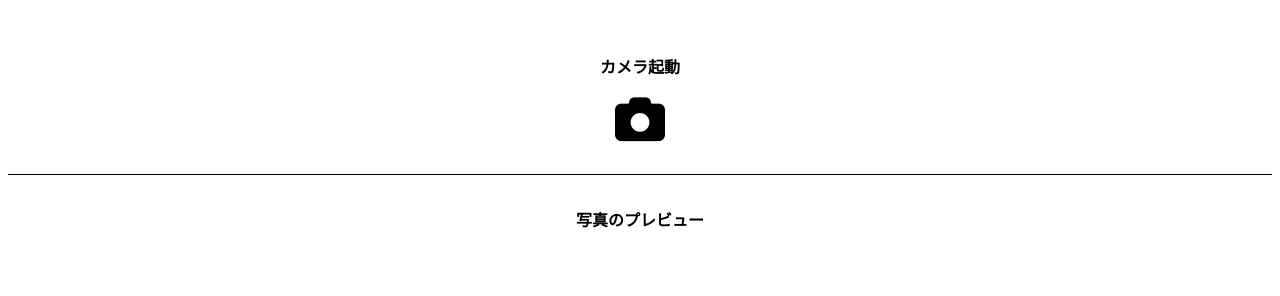
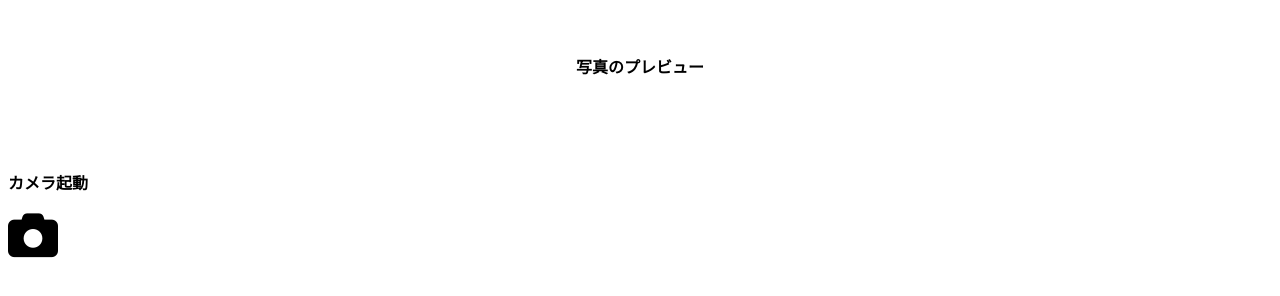
Before and after one commit to TsubasaKato28/test, a plain HTML site: page html5-camera/index.html in a window 1280 px wide. Drawn offline with Linux system fonts and the light colour scheme.

Commit message:
表示順を修正

```diff
--- a/html5-camera/index.html
+++ b/html5-camera/index.html
@@ -21,15 +21,15 @@
 </head>
 <body>
 
-  <div style="padding: 30px 0; margin-bottom: 32px; text-align: center; border-bottom: solid 1px;">
+  <div style="padding: 30px 0; text-align: center;　border-bottom: solid 1px;">
+    <p style="font-weight: bold; margin-bottom: 16px;">写真のプレビュー</p>
+    <img id="preview" src="#" alt="写真のプレビュー">
+  </div>
+
+  <div style="padding: 30px 0;　text-align: center;">
     <p style="font-weight: bold; margin-bottom: 16px;">カメラ起動</p>
     <i id="cameraIcon" class="fas fa-camera"></i>
     <input type="file" accept="image/*" id="cameraInput" capture="environment" style="display: none;">
-  </div>
-
-  <div style="text-align: center;">
-    <p style="font-weight: bold; margin-bottom: 16px;">写真のプレビュー</p>
-    <img id="preview" src="#" alt="写真のプレビュー">
   </div>
 
   <script>
```
